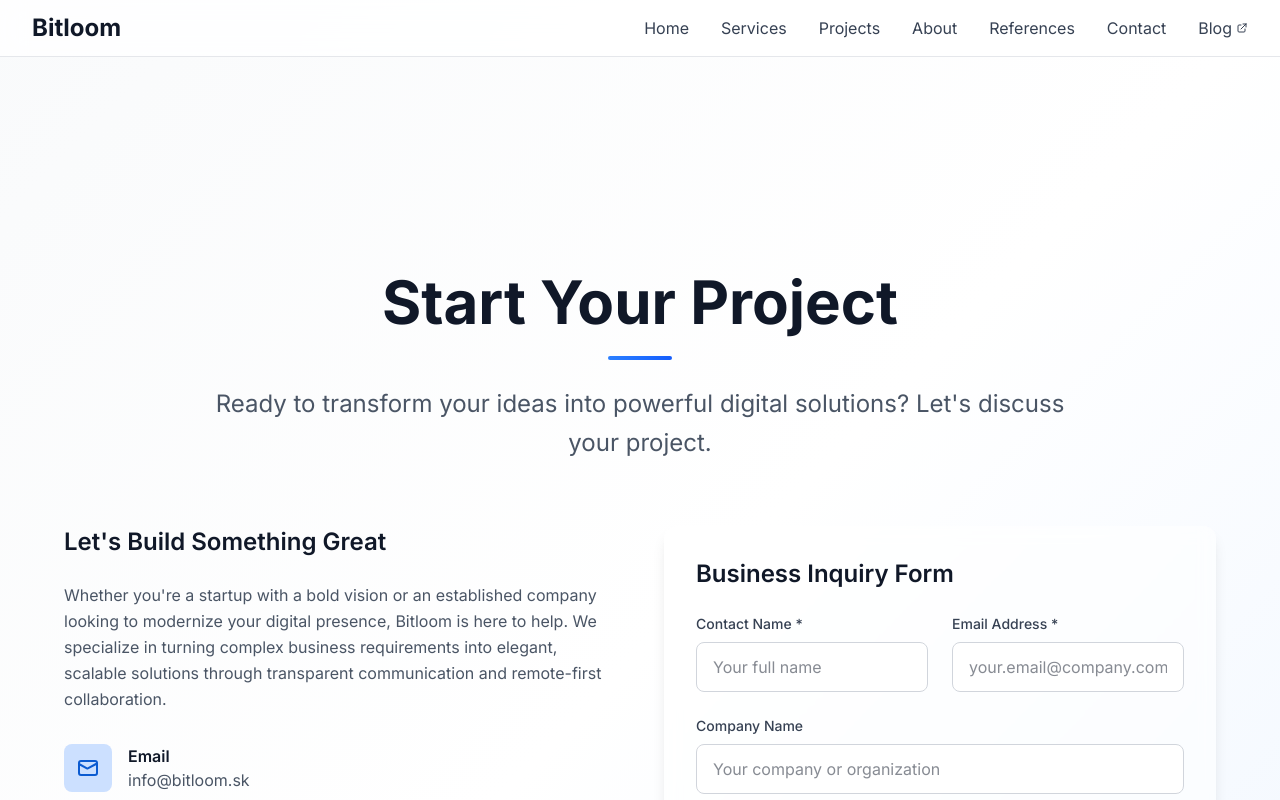
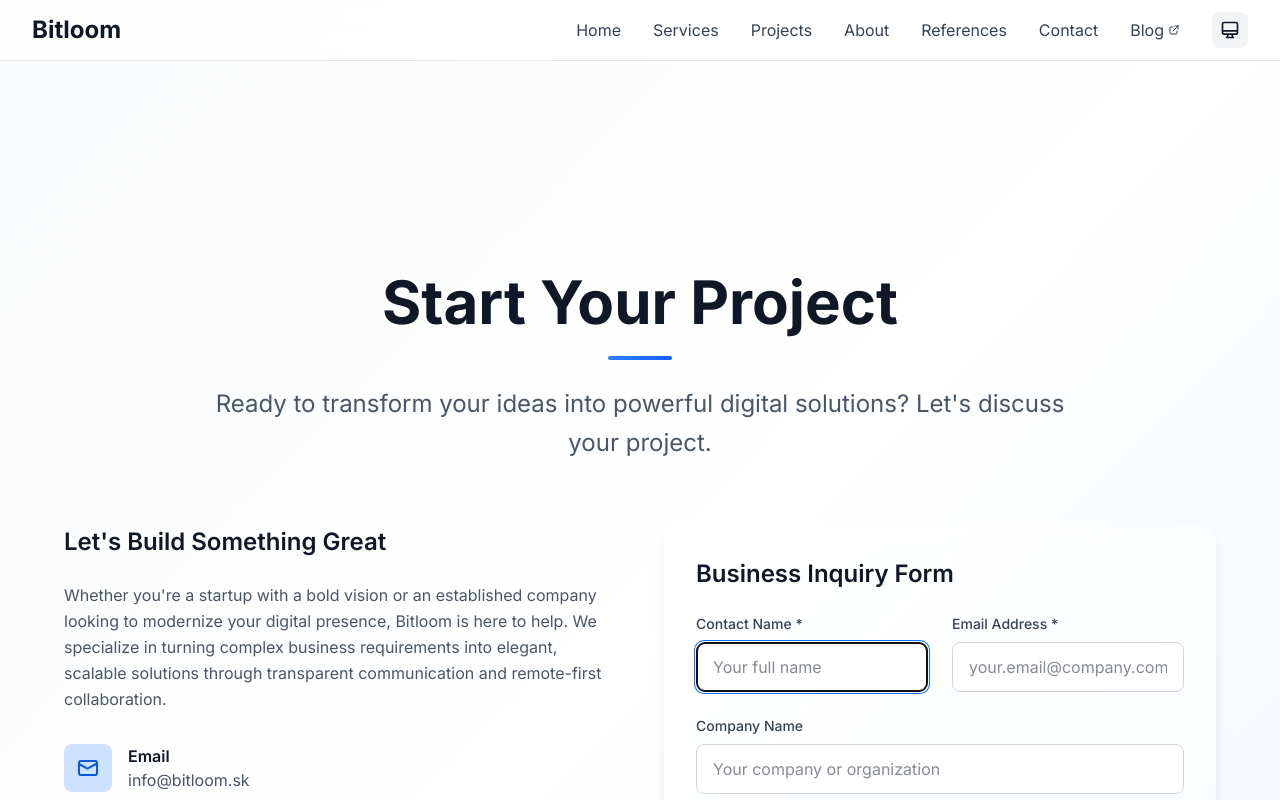
Before and after one commit to Dromediansk/bitloom-ai-portfolio, a Next.js app: page /contact in a window 1280 px wide. Shown: the top 800 px of the page. Built offline with nearby package versions, Linux system fonts and the light colour scheme.

Commit message:
dark mode switching

```diff
--- a/package.json
+++ b/package.json
@@ -10,6 +10,7 @@
   },
   "dependencies": {
     "next": "15.3.3",
+    "next-themes": "^0.4.6",
     "react": "^19.0.0",
     "react-dom": "^19.0.0"
   },
--- a/src/app/globals.css
+++ b/src/app/globals.css
@@ -1,4 +1,6 @@
 @import "tailwindcss";
+
+@custom-variant dark (&:where(.dark, .dark *));
 
 @theme {
   --color-primary-50: #e6f0ff;
--- a/src/app/layout.tsx
+++ b/src/app/layout.tsx
@@ -2,6 +2,7 @@ import type { Metadata } from "next";
 import { Inter } from "next/font/google";
 import Navigation from "@/components/Navigation";
 import "./globals.css";
+import { ThemeProvider } from "@/providers/ThemeProvider";
 
 const inter = Inter({
   subsets: ["latin"],
@@ -46,14 +47,16 @@ export default function RootLayout({
   children: React.ReactNode;
 }>) {
   return (
-    <html lang="en" className={inter.className}>
+    <html lang="en" className={inter.className} suppressHydrationWarning>
       <body className="antialiased">
+        <ThemeProvider>
           <main>
             <div className="min-h-screen bg-gradient-to-br from-gray-50 via-white to-blue-50 dark:from-gray-900 dark:via-gray-800 dark:to-blue-900 text-gray-900 dark:text-white">
               <Navigation />
               <div className="pt-20">{children}</div>
             </div>
           </main>
+        </ThemeProvider>
       </body>
     </html>
   );
--- a/src/components/Navigation.tsx
+++ b/src/components/Navigation.tsx
@@ -3,6 +3,7 @@
 import Link from "next/link";
 import { useState } from "react";
 import NavigationLink from "./NavigationLink";
+import ThemeToggle from "./ThemeToggle";
 
 const navigationLinks = [
   { href: "/", label: "Home" },
@@ -54,6 +55,7 @@ const Navigation = () => {
 
           {/* Desktop Navigation */}
           <div className="hidden md:flex items-center space-x-8 animate-fade-in-right">
+            <div className="flex items-center space-x-8">
               {navigationLinks.map((link) => (
                 <NavigationLink
                   key={link.href}
@@ -66,11 +68,15 @@ const Navigation = () => {
                 </NavigationLink>
               ))}
             </div>
+            <ThemeToggle />
+          </div>
 
-          {/* Mobile Menu Button */}
+          {/* Mobile Menu Button and Theme Toggle */}
+          <div className="md:hidden flex items-center space-x-2">
+            <ThemeToggle />
             <button
               onClick={toggleMenu}
-            className="md:hidden p-2 rounded-lg bg-gray-100 dark:bg-gray-800 text-gray-900 dark:text-white hover:bg-gray-200 dark:hover:bg-gray-700 transition-colors"
+              className="p-2 rounded-lg bg-gray-100 dark:bg-gray-800 text-gray-900 dark:text-white hover:bg-gray-200 dark:hover:bg-gray-700 transition-colors"
               aria-label="Toggle mobile menu"
             >
               <svg
@@ -96,6 +102,7 @@ const Navigation = () => {
                 )}
               </svg>
             </button>
+          </div>
         </div>
 
         {/* Mobile Navigation */}
--- /dev/null
+++ b/src/components/ThemeToggle.tsx
@@ -0,0 +1,110 @@
+"use client";
+
+import { useTheme } from "next-themes";
+import { useEffect, useState } from "react";
+
+const ThemeToggle = () => {
+  const { theme, setTheme } = useTheme();
+  const [mounted, setMounted] = useState(false);
+
+  // Prevent hydration mismatch
+  useEffect(() => {
+    setMounted(true);
+  }, []);
+
+  if (!mounted) {
+    return (
+      <div className="w-9 h-9 rounded-lg bg-gray-100 dark:bg-gray-800 animate-pulse" />
+    );
+  }
+
+  const getIcon = () => {
+    switch (theme) {
+      case "light":
+        return (
+          <svg
+            className="w-5 h-5"
+            fill="none"
+            stroke="currentColor"
+            viewBox="0 0 24 24"
+            aria-hidden="true"
+          >
+            <path
+              strokeLinecap="round"
+              strokeLinejoin="round"
+              strokeWidth={2}
+              d="M12 3v1m0 16v1m9-9h-1M4 12H3m15.364 6.364l-.707-.707M6.343 6.343l-.707-.707m12.728 0l-.707.707M6.343 17.657l-.707.707M16 12a4 4 0 11-8 0 4 4 0 018 0z"
+            />
+          </svg>
+        );
+      case "dark":
+        return (
+          <svg
+            className="w-5 h-5"
+            fill="none"
+            stroke="currentColor"
+            viewBox="0 0 24 24"
+            aria-hidden="true"
+          >
+            <path
+              strokeLinecap="round"
+              strokeLinejoin="round"
+              strokeWidth={2}
+              d="M20.354 15.354A9 9 0 018.646 3.646 9.003 9.003 0 0012 21a9.003 9.003 0 008.354-5.646z"
+            />
+          </svg>
+        );
+      default: // system
+        return (
+          <svg
+            className="w-5 h-5"
+            fill="none"
+            stroke="currentColor"
+            viewBox="0 0 24 24"
+            aria-hidden="true"
+          >
+            <path
+              strokeLinecap="round"
+              strokeLinejoin="round"
+              strokeWidth={2}
+              d="M9.75 17L9 20l-1 1h8l-1-1-.75-3M3 13h18M5 17h14a2 2 0 002-2V5a2 2 0 00-2-2H5a2 2 0 00-2 2v10a2 2 0 002 2z"
+            />
+          </svg>
+        );
+    }
+  };
+
+  const getThemeLabel = () => {
+    switch (theme) {
+      case "light":
+        return "Light mode";
+      case "dark":
+        return "Dark mode";
+      default:
+        return "System mode";
+    }
+  };
+
+  const cycleTheme = () => {
+    if (theme === "light") {
+      setTheme("dark");
+    } else if (theme === "dark") {
+      setTheme("system");
+    } else {
+      setTheme("light");
+    }
+  };
+
+  return (
+    <button
+      onClick={cycleTheme}
+      className="p-2 rounded-lg bg-gray-100 dark:bg-gray-800 text-gray-900 dark:text-white hover:bg-gray-200 dark:hover:bg-gray-700 transition-all duration-300 transform hover:scale-105 focus:outline-none focus:ring-2 focus:ring-blue-500 focus:ring-offset-2 focus:ring-offset-white dark:focus:ring-offset-gray-900"
+      aria-label={`Switch to next theme (currently ${getThemeLabel()})`}
+      title={getThemeLabel()}
+    >
+      {getIcon()}
+    </button>
+  );
+};
+
+export default ThemeToggle;
--- a/src/components/index.ts
+++ b/src/components/index.ts
@@ -2,6 +2,7 @@ export { Button, ButtonLink } from "./Button";
 export { default as Navigation } from "./Navigation";
 export { default as NavigationLink } from "./NavigationLink";
 export { SectionTitle } from "./SectionTitle";
+export { default as ThemeToggle } from "./ThemeToggle";
 
 // Project components
 export * from "./projects";
--- /dev/null
+++ b/src/providers/ThemeProvider.tsx
@@ -0,0 +1,11 @@
+"use client";
+
+import { ThemeProvider as NextThemesProvider } from "next-themes";
+
+export function ThemeProvider({ children }: { children: React.ReactNode }) {
+  return (
+    <NextThemesProvider attribute="class" defaultTheme="system" enableSystem>
+      {children}
+    </NextThemesProvider>
+  );
+}
--- a/src/sections/ContactSection.tsx
+++ b/src/sections/ContactSection.tsx
@@ -176,7 +176,7 @@ const ContactSection = () => {
               </h3>
               <div className="flex space-x-4">
                 <a
-                  href="https://github.com/bitloom"
+                  href="https://github.com/Dromediansk"
                   target="_blank"
                   rel="noopener noreferrer"
                   className="w-10 h-10 bg-gray-200 dark:bg-gray-700 rounded-lg flex items-center justify-center hover:bg-gray-300 dark:hover:bg-gray-600 transition-colors"
@@ -194,7 +194,7 @@ const ContactSection = () => {
                   </svg>
                 </a>
                 <a
-                  href="https://linkedin.com/company/bitloom"
+                  href="https://linkedin.com/in/miroslavpillar"
                   target="_blank"
                   rel="noopener noreferrer"
                   className="w-10 h-10 bg-gray-200 dark:bg-gray-700 rounded-lg flex items-center justify-center hover:bg-gray-300 dark:hover:bg-gray-600 transition-colors"
@@ -249,6 +249,7 @@ const ContactSection = () => {
                     name="name"
                     value={formData.name}
                     onChange={handleChange}
+                    autoFocus
                     required
                     className="w-full px-4 py-3 border border-gray-300 dark:border-gray-600 rounded-lg focus:ring-2 focus:ring-primary-500 focus:border-transparent bg-white dark:bg-gray-700 text-gray-900 dark:text-white"
                     placeholder="Your full name"
--- a/tailwind.config.js
+++ b/tailwind.config.js
@@ -1,5 +1,6 @@
 /** @type {import('tailwindcss').Config} */
 module.exports = {
+  darkMode: "class",
   content: [
     "./src/pages/**/*.{js,ts,jsx,tsx,mdx}",
     "./src/components/**/*.{js,ts,jsx,tsx,mdx}",
```
Also changed, not shown: 2 other files (tests, documents, lock files or other folders). Lines whose indentation alone changed are shown as unchanged.
